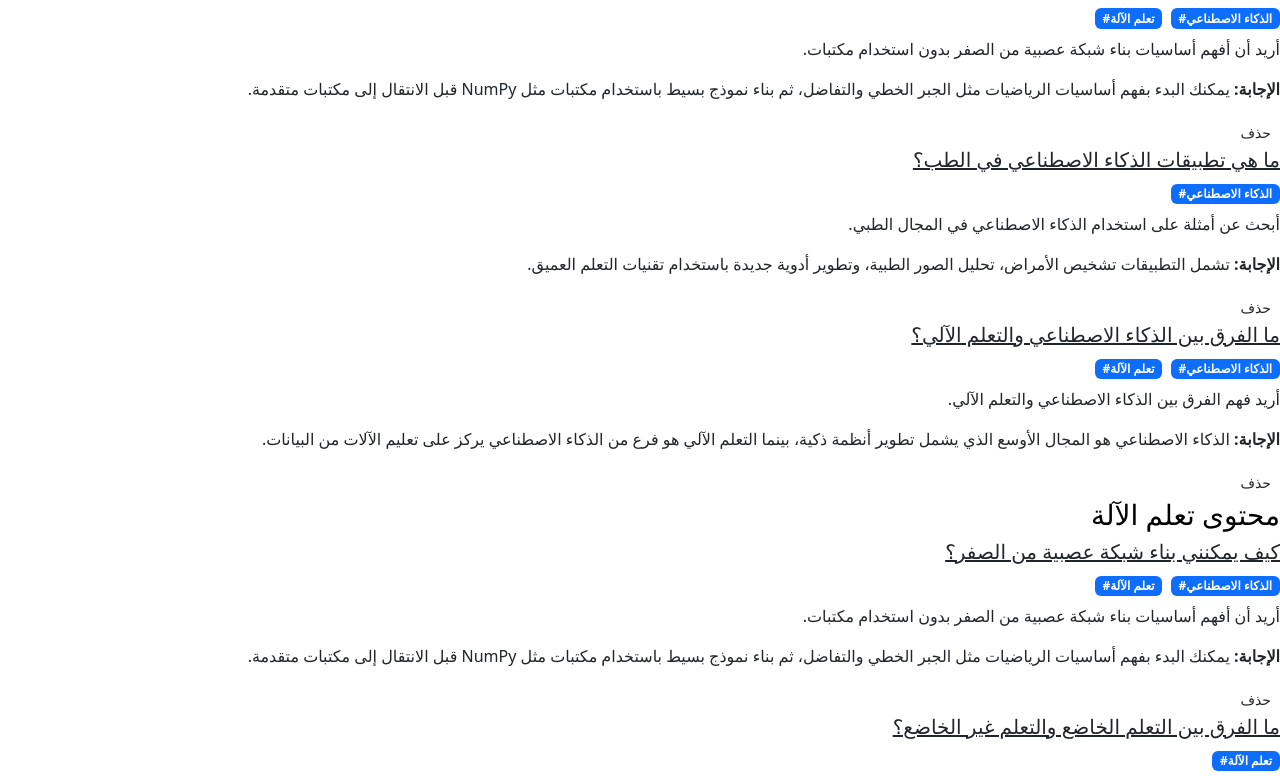
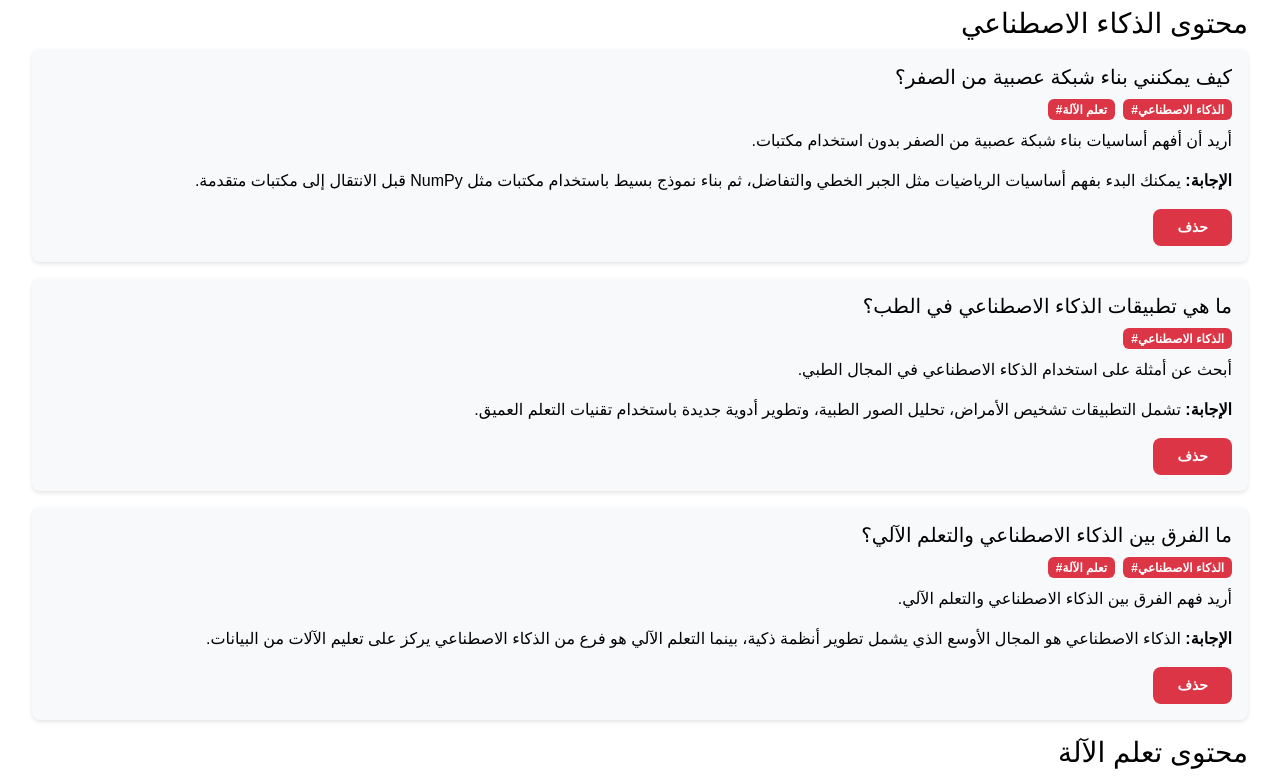
Before and after one commit to Asmamaherrr/knowledge-admin-dashboard, a plain HTML site: page que.html in a window 1280 px wide. Shown: the part 149-925 px from the top of the page. Drawn offline with nearby package versions, Linux system fonts and the light colour scheme; the site is published under a folder, as on GitHub Pages, so addresses that start at the root find nothing.

Commit message:
Add files via upload

```diff
--- a/que.html
+++ b/que.html
@@ -7,8 +7,8 @@
   <meta name="viewport" content="width=device-width, initial-scale=1.0">
   <link href="https://cdn.jsdelivr.net/npm/bootstrap@5.3.0/dist/css/bootstrap.rtl.min.css" rel="stylesheet" />
   <link rel="stylesheet" href=".\vendors\fontawesome\css\all.min.css">
-  <link href="/css/styles.css" rel="stylesheet" />
-  <link href="/css/custom-lang-dropdown.css" rel="stylesheet" />
+  <link href="css/styles.css" rel="stylesheet" />
+  <link href="css/custom-lang-dropdown.css" rel="stylesheet" />
   </style>
 </head>
 <body>
```
Also changed, not shown: create_group.html (+1 -1 lines), index.html (+1 -1 lines), profile2.html (+1 -1 lines), reported_posts.html (+1 -1 lines), tags.html (+2 -2 lines), user_management.html (+1 -1 lines).
